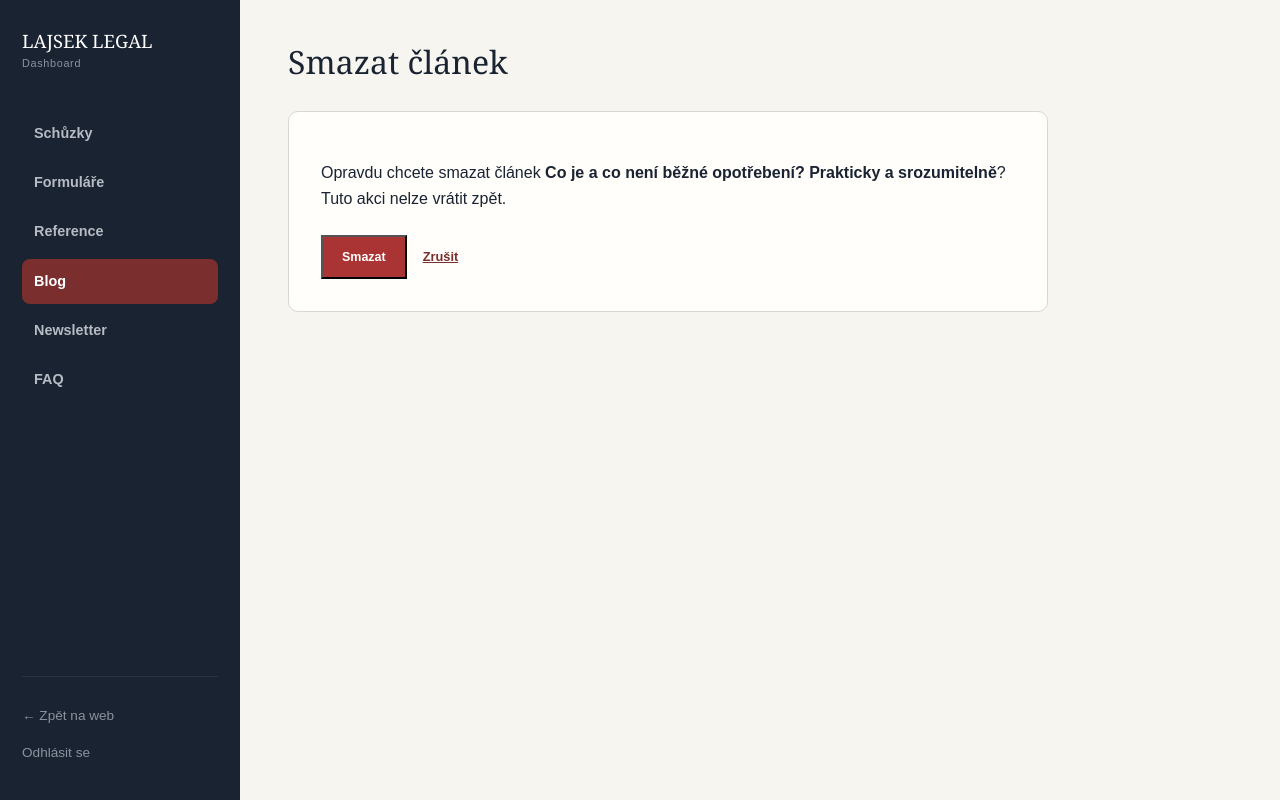
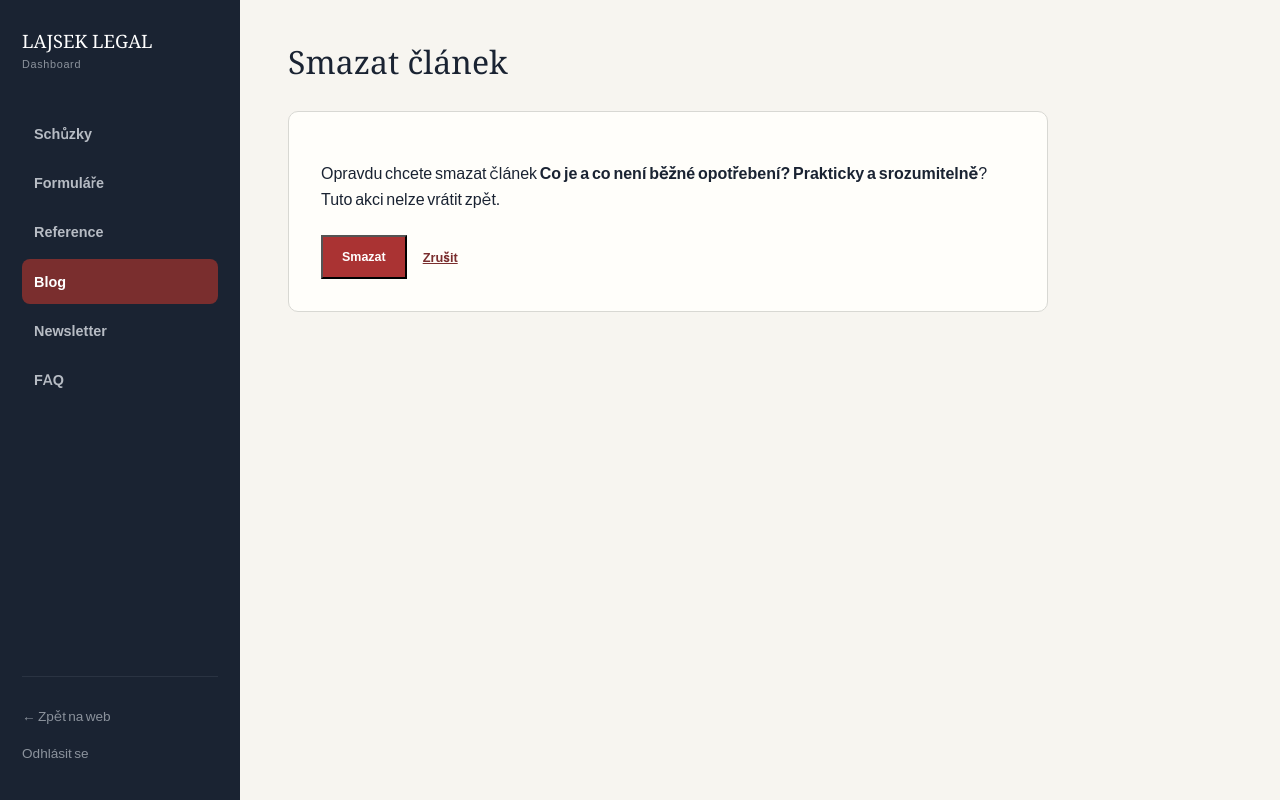
Before and after one commit to Danas2008/LajsekLegal, a Django app: page /LegalDashboard/blog/co-je-a-co-neni-bezne-opotrebeni/smazat/ in a window 1280 px wide. Run offline with Django 5.2, Linux system fonts and the light colour scheme; the visitor is signed in with stand-in values (Sample User, id 1); data comes from the database, SQL or seed files in the repository; some web fonts are replaced.

Commit message:
Refactor code structure for improved readability and maintainability

```diff
--- a/templates/dashboard/base_dashboard.html
+++ b/templates/dashboard/base_dashboard.html
@@ -5,7 +5,7 @@
     <meta charset="utf-8" />
     <meta name="viewport" content="width=device-width,initial-scale=1" />
     <title>{% block title %}Dashboard{% endblock %} | Lajsek Legal</title>
-    <link rel="icon" href="{% static 'img/ikon.ico' %}" />
+    <link rel="icon" href="{% static 'img/ikona.ico' %}" />
     <link rel="stylesheet" href="{% static 'css/style.css' %}" />
     <link rel="stylesheet" href="{% static 'css/dashboard.css' %}" />
   </head>
```
Also changed, not shown: static/fonts/plus-jakarta-sans-latin-ext.woff2 (added).
